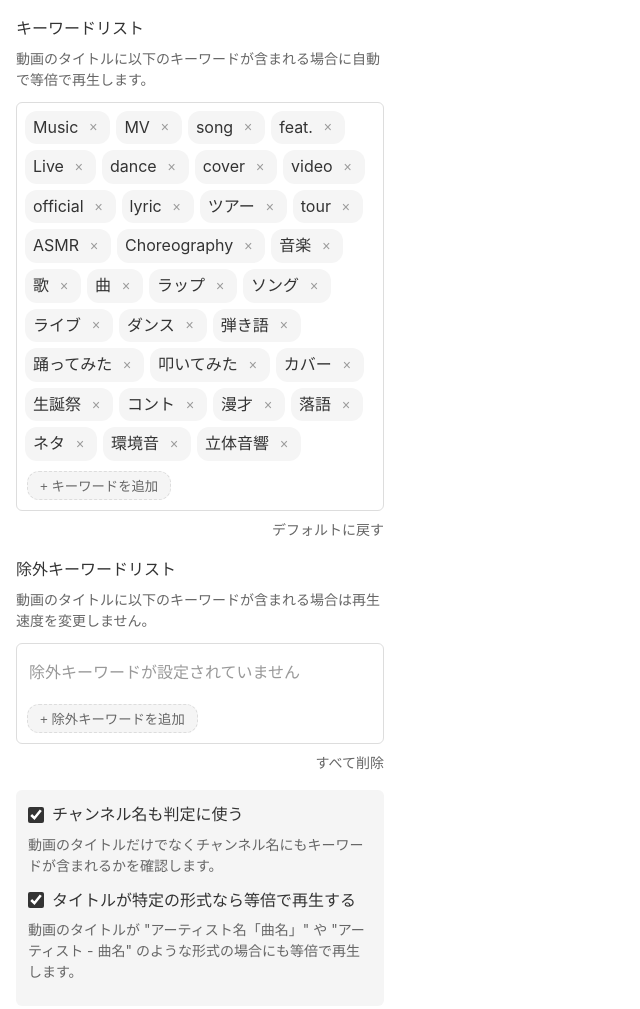
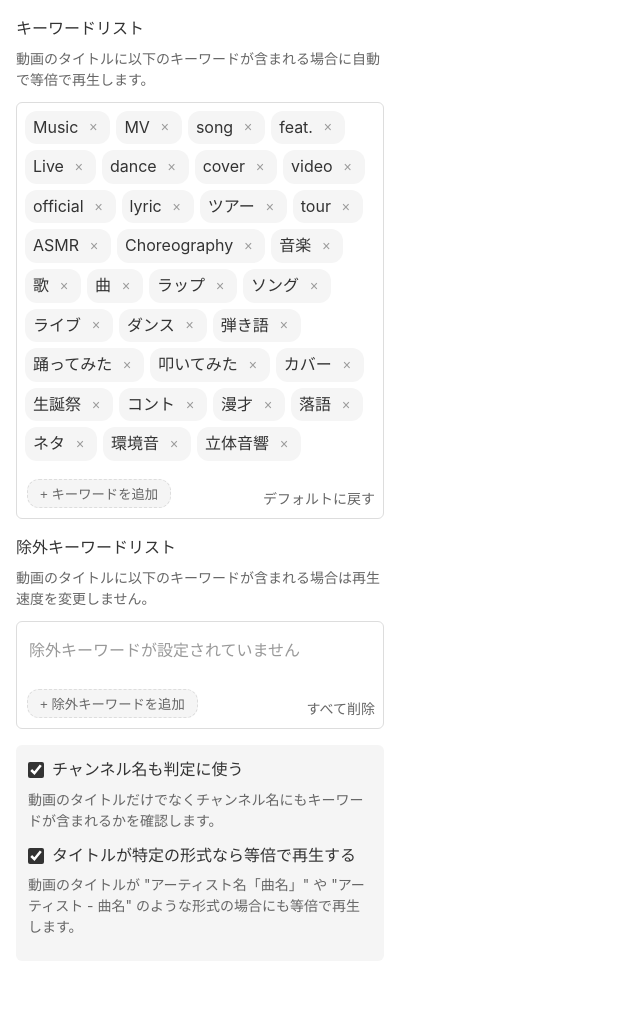
Before and after one commit to urmshr/video-speed-normalizer, a website built with Vite: page src/popup.html in a window 1280 px wide. Shown: the whole page, without its empty margins (0-640 px from the left). Built offline with nearby package versions, Linux system fonts and the light colour scheme.

Commit message:
feat: リセットテキストをボックス内に移動

```diff
--- a/src/popup.css
+++ b/src/popup.css
@@ -43,10 +43,15 @@ body {
   border-radius: var(--radius-sm);
 }
 
+.tags-actions {
+  display: flex;
+  justify-content: space-between;
+  align-items: flex-end;
+  margin-top: 16px;
+}
+
 .reset-link {
-  display: block;
-  text-align: right;
-  margin-top: 8px;
+  margin-left: auto;
   font-size: var(--fs-sm);
   color: var(--text-muted);
   cursor: pointer;
--- a/src/popup.html
+++ b/src/popup.html
@@ -14,12 +14,14 @@
       </div>
       <div class="tags-container">
         <div class="tags-list" id="tagsList"></div>
+        <div class="tags-actions">
           <button class="add-btn" id="addTagBtn">+ キーワードを追加</button>
           <form id="addTagForm" class="hidden">
             <input type="text" class="tag-input" id="tagInput" />
           </form>
+          <span class="reset-link" id="resetKeywords">デフォルトに戻す</span>
         </div>
-      <span class="reset-link" id="resetKeywords">デフォルトに戻す</span>
+      </div>
     </div>
 
     <div class="keywords-section">
@@ -29,12 +31,16 @@
       </div>
       <div class="tags-container">
         <div class="tags-list" id="excludeTagsList"></div>
-        <button class="add-btn" id="addExcludeTagBtn">+ 除外キーワードを追加</button>
+        <div class="tags-actions">
+          <button class="add-btn" id="addExcludeTagBtn">
+            + 除外キーワードを追加
+          </button>
           <form id="addExcludeTagForm" class="hidden">
             <input type="text" class="tag-input" id="excludeTagInput" />
           </form>
+          <span class="reset-link" id="resetExcludeKeywords">すべて削除</span>
         </div>
-      <span class="reset-link" id="resetExcludeKeywords">すべて削除</span>
+      </div>
     </div>
 
     <div class="settings-section">
@@ -50,7 +56,8 @@
         <span>タイトルが特定の形式なら等倍で再生する</span>
       </label>
       <div class="help-text">
-        動画のタイトルが "アーティスト名「曲名」" や "アーティスト - 曲名" のような形式の場合にも等倍で再生します。
+        動画のタイトルが "アーティスト名「曲名」" や "アーティスト - 曲名"
+        のような形式の場合にも等倍で再生します。
       </div>
     </div>
 
```
Lines whose indentation alone changed are shown as unchanged.
